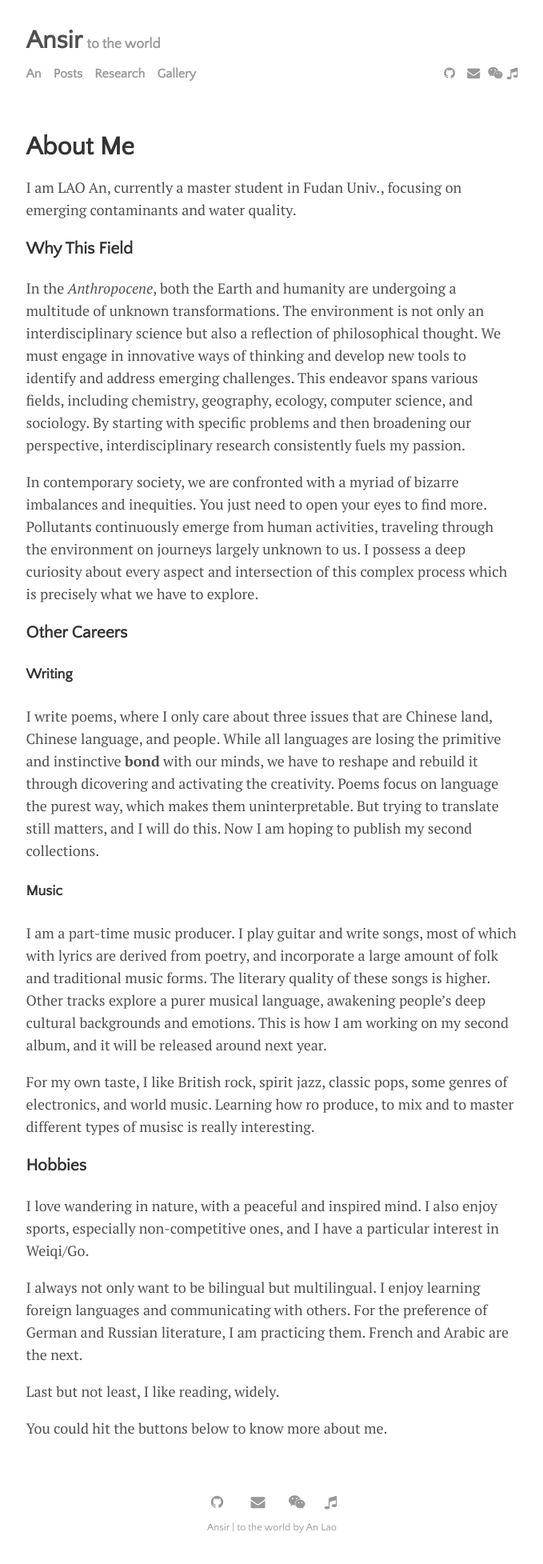
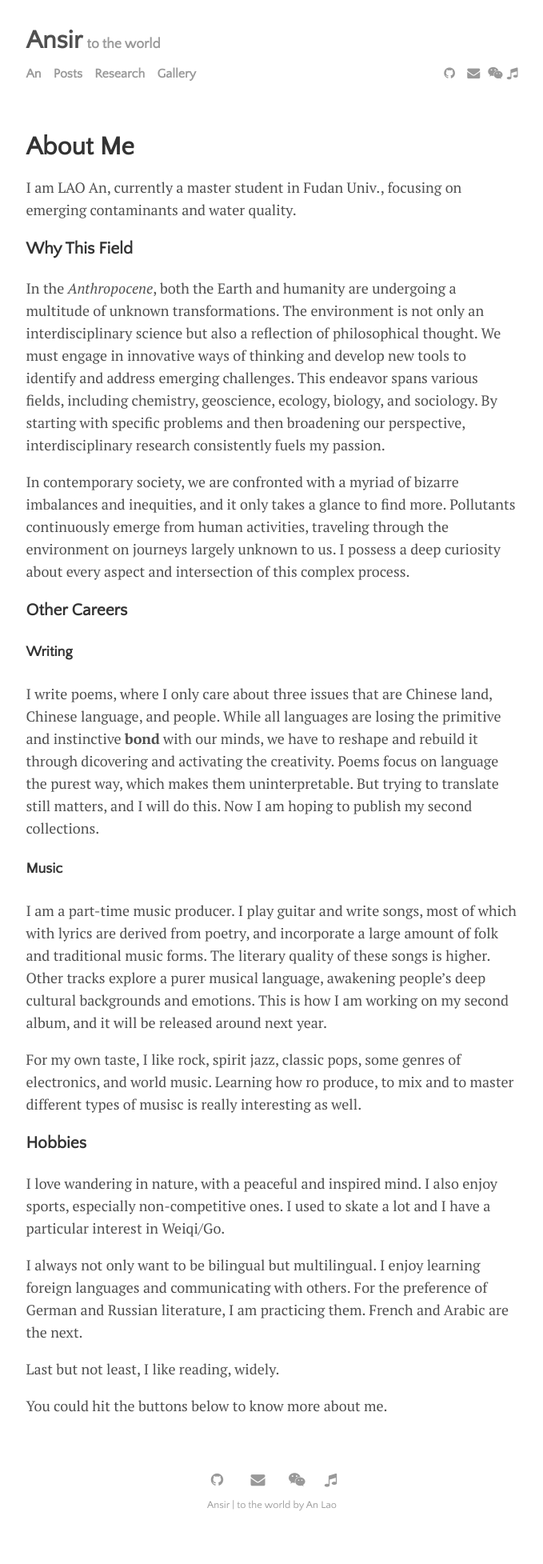
Before and after one commit to D093gg/D093gg.github.io, a Jekyll site: the page built from menu/an.md, in a window 1280 px wide. Shown: the whole page at 80% size, without its empty margins (300-979 px from the left). Built offline with Jekyll 4.4.1, drawn with Linux system fonts in a browser that asks for light colours; after the commit the page ends 1927 px from its top, so only the background shows below that.

Commit message:
Update an.md

```diff
--- a/menu/an.md
+++ b/menu/an.md
@@ -8,9 +8,9 @@ I am LAO An, currently a master student in Fudan Univ., focusing on emerging con
 
 ### Why This Field
 
-In the *Anthropocene*, both the Earth and humanity are undergoing a multitude of unknown transformations. The environment is not only an interdisciplinary science but also a reflection of philosophical thought. We must engage in innovative ways of thinking and develop new tools to identify and address emerging challenges. This endeavor spans various fields, including chemistry, geography, ecology, computer science, and sociology. By starting with specific problems and then broadening our perspective, interdisciplinary research consistently fuels my passion.
+In the *Anthropocene*, both the Earth and humanity are undergoing a multitude of unknown transformations. The environment is not only an interdisciplinary science but also a reflection of philosophical thought. We must engage in innovative ways of thinking and develop new tools to identify and address emerging challenges. This endeavor spans various fields, including chemistry, geoscience, ecology, biology, and sociology. By starting with specific problems and then broadening our perspective, interdisciplinary research consistently fuels my passion.
 
-In contemporary society, we are confronted with a myriad of bizarre imbalances and inequities. You just need to open your eyes to find more. Pollutants continuously emerge from human activities, traveling through the environment on journeys largely unknown to us. I possess a deep curiosity about every aspect and intersection of this complex process which is precisely what we have to explore.
+In contemporary society, we are confronted with a myriad of bizarre imbalances and inequities, and it only takes a glance to find more. Pollutants continuously emerge from human activities, traveling through the environment on journeys largely unknown to us. I possess a deep curiosity about every aspect and intersection of this complex process.
 
 ### Other Careers
 
@@ -22,11 +22,11 @@ I write poems, where I only care about three issues that are Chinese land, Chine
 
 I am a part-time music producer. I play guitar and write songs, most of which with lyrics are derived from poetry, and incorporate a large amount of folk and traditional music forms. The literary quality of these songs is higher. Other tracks explore a purer musical language, awakening people's deep cultural backgrounds and emotions. This is how I am working on my second album, and it will be released around next year.
 
-For my own taste, I like British rock, spirit jazz, classic pops, some genres of electronics, and world music. Learning how ro produce, to mix and to master different types of musisc is really interesting.
+For my own taste, I like rock, spirit jazz, classic pops, some genres of electronics, and world music. Learning how ro produce, to mix and to master different types of musisc is really interesting as well.
 
 ### Hobbies
 
-I love wandering in nature, with a peaceful and inspired mind. I also enjoy sports, especially non-competitive ones, and I have a particular interest in Weiqi/Go.
+I love wandering in nature, with a peaceful and inspired mind. I also enjoy sports, especially non-competitive ones. I used to skate a lot and I have a particular interest in Weiqi/Go.
 
 I always not only want to be bilingual but multilingual. I enjoy learning foreign languages and communicating with others. For the preference of German and Russian literature, I am practicing them. French and Arabic are the next.
 
```
